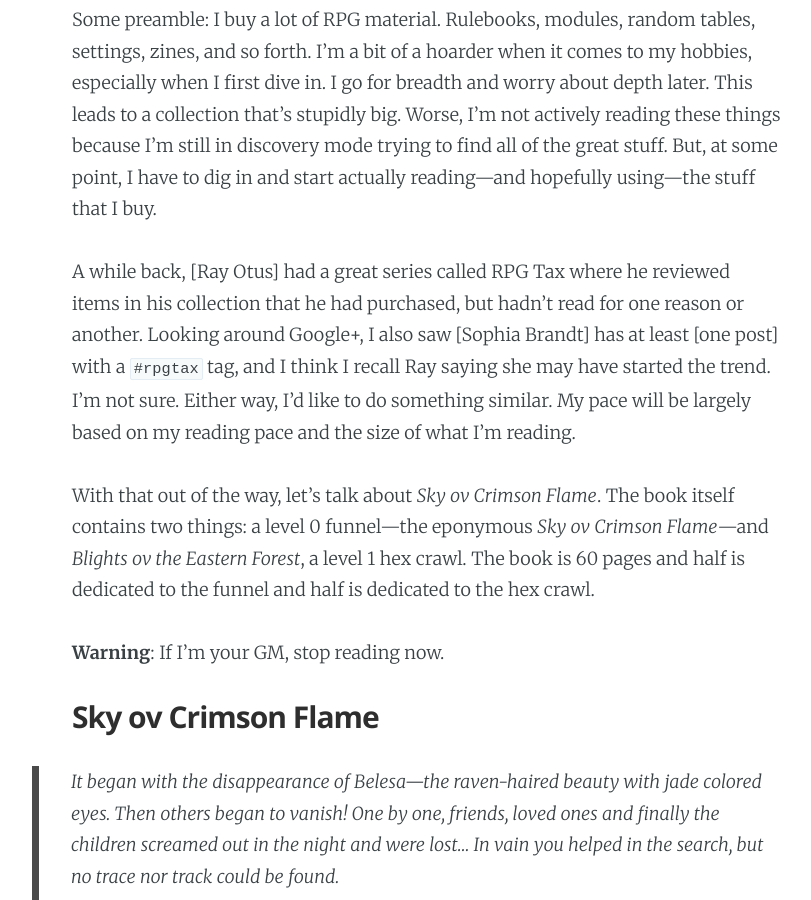
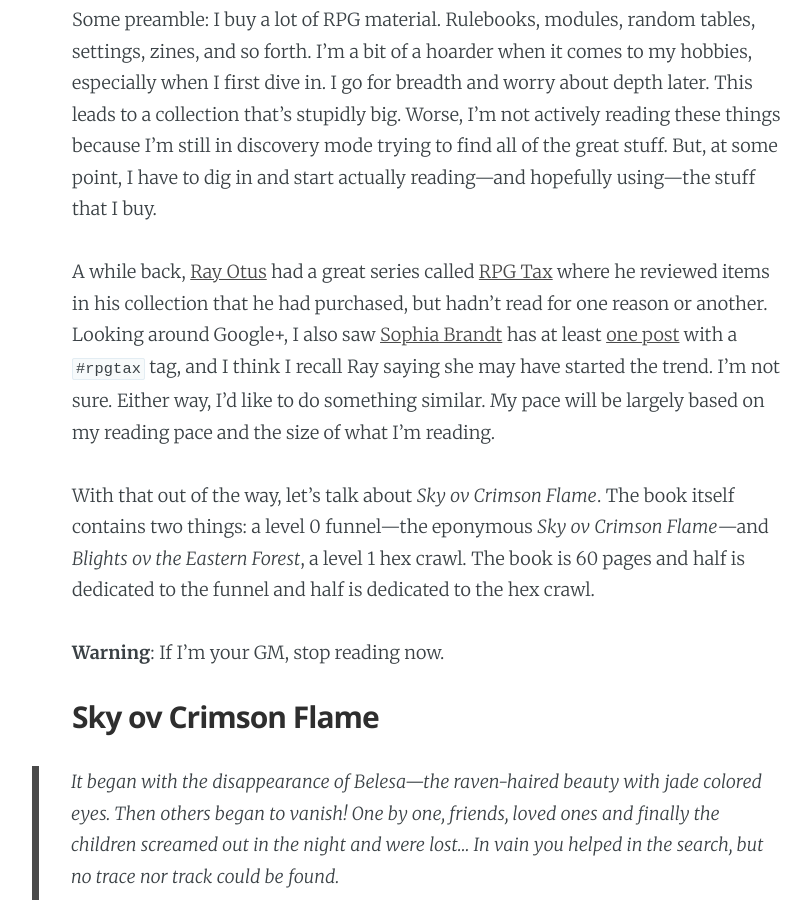
Before and after one commit to wesbaker/wesbaker.github.io, a Jekyll site: the page built from _posts/2018-10-24-sky-ov-crimson-flame.md, in a window 1280 px wide and 900 px high, scrolled down 1099 px. Shown: the whole window, without its empty margins (213-1024 px from the left). Built offline with Jekyll 4.4.1, drawn with Linux system fonts in a browser that asks for light colours; comment, search, counter and statistics services are not loaded; some of the changed lines change nothing that is shown.

Commit message:
Fixing missing links in Sky ov Crimson Flame post

```diff
--- a/_posts/2018-10-24-sky-ov-crimson-flame.md
+++ b/_posts/2018-10-24-sky-ov-crimson-flame.md
@@ -14,7 +14,7 @@ tags:
 
 Some preamble: I buy a lot of RPG material. Rulebooks, modules, random tables, settings, zines, and so forth. I’m a bit of a hoarder when it comes to my hobbies, especially when I first dive in. I go for breadth and worry about depth later. This leads to a collection that’s stupidly big. Worse, I’m not actively reading these things because I’m still in discovery mode trying to find all of the great stuff. But, at some point, I have to dig in and start actually reading—and hopefully using—the stuff that I buy.
 
-A while back, [Ray Otus] had a great series called RPG Tax where he reviewed items in his collection that he had purchased, but hadn’t read for one reason or another. Looking around Google+, I also saw [Sophia Brandt] has at least [one post] with a `#rpgtax` tag, and I think I recall Ray saying she may have started the trend. I’m not sure. Either way, I’d like to do something similar. My pace will be largely based on my reading pace and the size of what I’m reading.
+A while back, [Ray Otus](http://www.rayotus.com/) had a great series called [RPG Tax](http://rpgtax.blogspot.com/) where he reviewed items in his collection that he had purchased, but hadn’t read for one reason or another. Looking around Google+, I also saw [Sophia Brandt](https://sophiabrandt.com/) has at least [one post](https://plus.google.com/+SophiaBrandt/posts/DNray6CCZ6y) with a `#rpgtax` tag, and I think I recall Ray saying she may have started the trend. I’m not sure. Either way, I’d like to do something similar. My pace will be largely based on my reading pace and the size of what I’m reading.
 
 With that out of the way, let’s talk about _Sky ov Crimson Flame_. The book itself contains two things: a level 0 funnel—the eponymous _Sky ov Crimson Flame_—and _Blights ov the Eastern Forest_, a level 1 hex crawl. The book is 60 pages and half is dedicated to the funnel and half is dedicated to the hex crawl.
 
```
